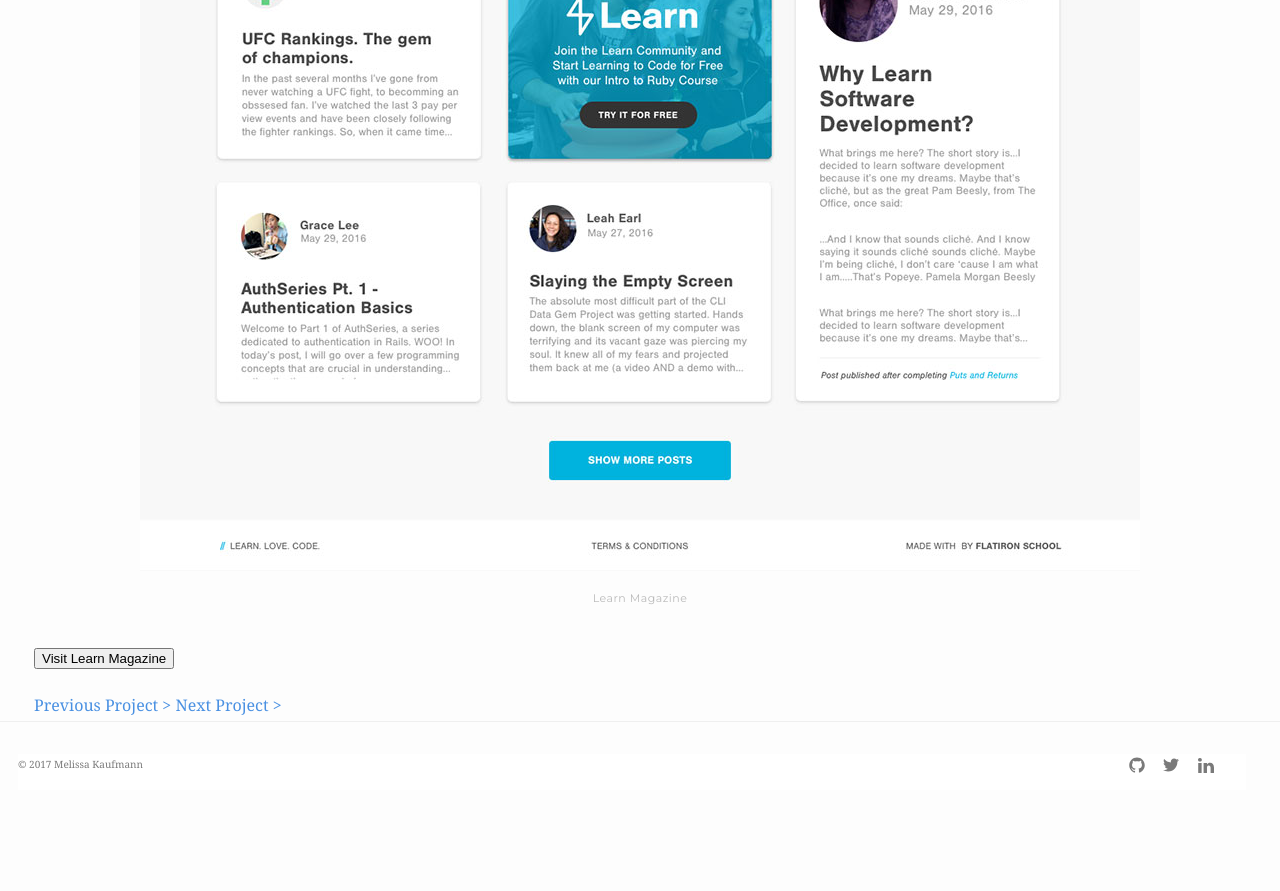
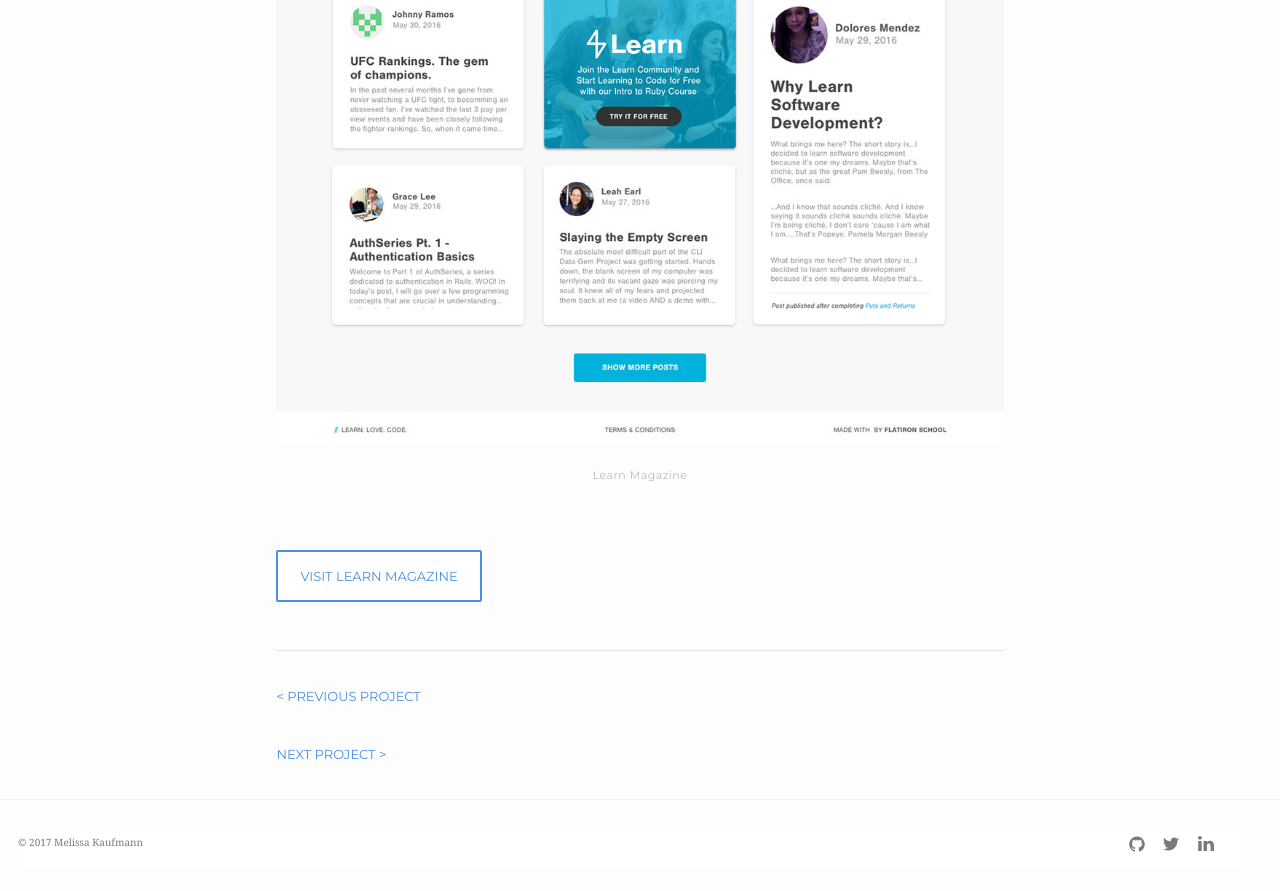
Before and after one commit to melissakaufmann-zz/portfolio, a Jekyll site: the page built from learn-mag.html, in a window 1280 px wide and 900 px high, scrolled down 4213 px. Shown: the top 891 px of the window. Built offline with Jekyll 4.4.1, drawn with Linux system fonts in a browser that asks for light colours; some web fonts are replaced; before the commit the page ends 5035 px from its top, so only the background shows below that.

Commit message:
add styling to page

```diff
--- a/learn-mag.html
+++ b/learn-mag.html
@@ -4,18 +4,29 @@ title: Learn Magazine
 permalink: /learn-mag
 ---
 
-<section>
-  <h1>Learn Magazine</h1>
-  <p>An addition to Learn.co’s blogging feature that allows students to publish blog posts written on the platform to a magazine where fellow students can read their posts.</p>
-<section>
-<section>
+<section class="project-hero">
+  <div class="project-text-col project-text-col-hero">
+    <h1 class="project-title">Learn Magazine</h1>
+    <p class="project-subhead">An addition to Learn.co’s blogging feature that allows students to publish blog posts written on the platform to a magazine where fellow students can read their posts.</p>
+  </div>
+<section> <!-- closes project hero -->
+
+<section class="section-main">
+  <div class="project-text-col segment-border-top">
     <img src="/assets/img/learn-mag-on-device.png" alt="learn magazine on device">
+  </div>
 
+  <div class="callout space-before">
+    <div class="callout-text-col">
       <h2>Project Goal</h2>
       <p>Provide a beginner friendly space for web development students to practice their technical writing and share their blog posts.</p>
+    </div>
+  </div>
 
+  <div class="project-text-col space-before">
     <h2>Discovering the Magazine</h2>
     <p>We wanted the magazine feature to be easily discoverable. I added a right rail to the existing blogging dashboard with a CTA to the open the magazine. I also added a feed of the most recent student blog posts from the magazine to help pique interest<p>
+
 
     <figure>
       <img src="/assets/img/learn-mag-blog-dashboard.jpg" alt="blog dashboard">
@@ -25,7 +36,7 @@ permalink: /learn-mag
     <h2>Sketches</h2>
     <p>During the initial brainstorm of the magazine feature we considered ways for users to find the content that they would find the most engaging. We thought of allowing users to be able to filter posts by topic or having a featured posts section. We ultimatley decided against both; filters because we didn’t have a large enough volume of posts yet and featured because everyone is a</p>
 
-  <h2>The Magazine</h2>
+    <h2 class="separator-small">The Magazine</h2>
     <p>I worked on a few iterations of layouts for the feed of blog posts that make up the Learn magazine. We ultimately decided on a random grid of varying card sizes. Posts on the larger cards also include the lesson the user was on when they published the post for a little more context.</p>
 
     <figure>
@@ -34,12 +45,19 @@ permalink: /learn-mag
     <figure>
 
     <a href="#">
-    <button>Visit Learn Magazine</button>
+     <button class="btn btn-spacing">Visit Learn Magazine</button>
     </a>
+  </div>
 
 </section>
 
-<section>
-  <a href="#">Previous Project &gt;</a>
-  <a href="#">Next Project &gt;</a>
+<section class="project-footer">
+  <div class="project-text-col segment-border-top">
+    <div class="project-footer-col project-footer-col-1">
+      <a href="/flatiron.html"><p class="link-project-nav"> &lt; Previous Project</p></a>
+    </div>
+    <div class="project-footer-col project-footer-col-2">
+      <a class="" href="#"><p class="link-project-nav">Next Project &gt;</p></a>
+    </div>
+  </div>
 </section>
```
Lines whose indentation alone changed are shown as unchanged.
